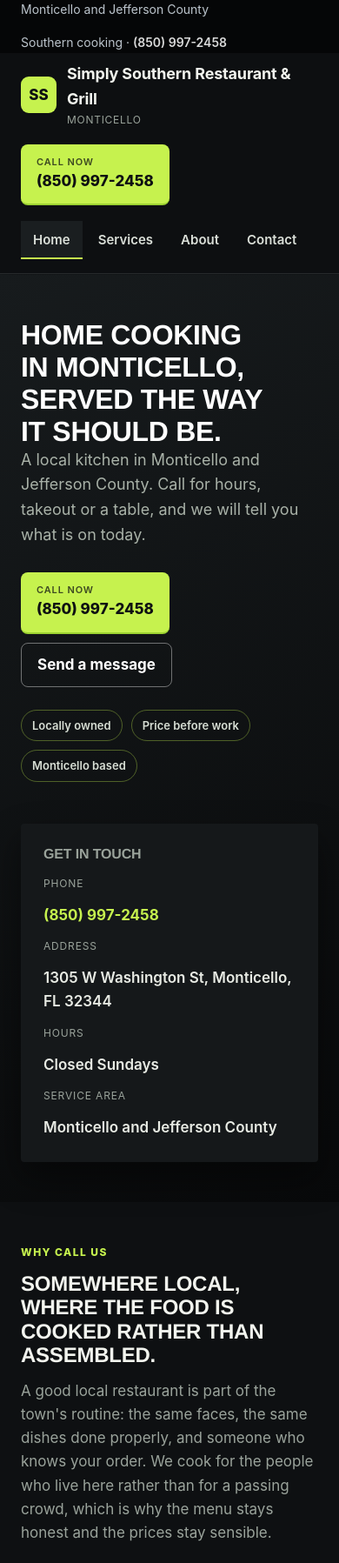
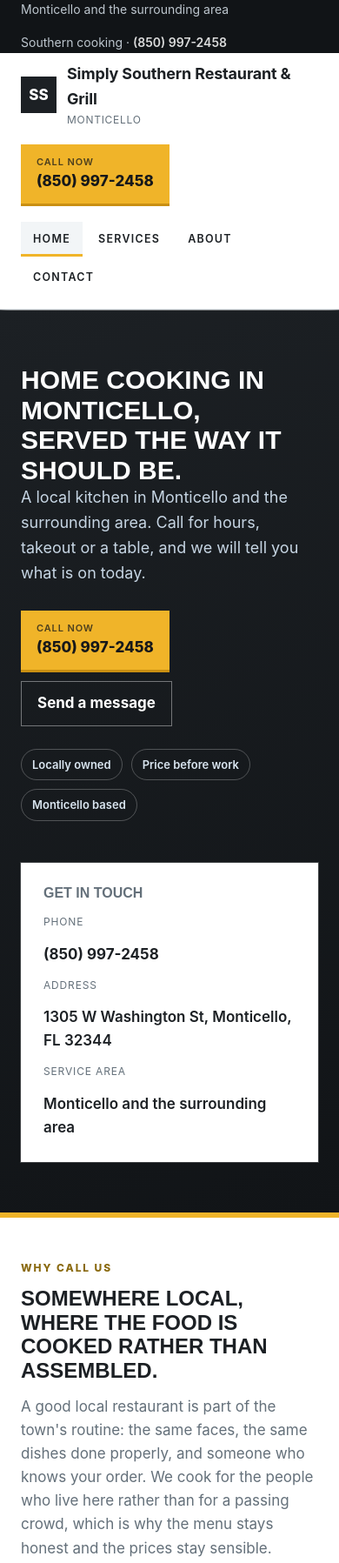
Before and after one commit to shulenbergerlogan-ops/lsdigitalsai-samples, a plain HTML site: page simply-southern-restaurant-grill/index.html in a window 390 px wide. Shown: the top 1797 px of the page at 87% size. Drawn offline with Linux system fonts and the light colour scheme.

Commit message:
Publish simply-southern-restaurant-grill/index.html

```diff
--- a/simply-southern-restaurant-grill/index.html
+++ b/simply-southern-restaurant-grill/index.html
@@ -4,7 +4,7 @@
 <meta charset="utf-8">
 <meta name="viewport" content="width=device-width, initial-scale=1">
 <title>Simply Southern Restaurant &amp; Grill | Restaurant in Monticello</title>
-<meta name="description" content="Simply Southern Restaurant &amp; Grill — restaurant in Monticello. A local kitchen serving Monticello and Jefferson County. Call (850) 997-2458.">
+<meta name="description" content="Simply Southern Restaurant &amp; Grill — restaurant in Monticello. A local kitchen serving Monticello and the surrounding area. Call (850) 997-2458.">
 <style>
   :root{--navy:#3A2317;--navy-deep:#0C2A45;--accent:#C8963E;--accent-dark:#A47A32;--ink:#16202B;--muted:#5A6B7B;--line:#E2E8EE;--paper:#FFFFFF;--wash:#F5F8FB;--radius:10px;--sans:-apple-system,BlinkMacSystemFont,"Segoe UI",Roboto,Helvetica,Arial,sans-serif;--display:var(--sans);--accent-ink:#20160A}
   *{box-sizing:border-box}
@@ -92,44 +92,26 @@
     section.block{padding:48px 0}
   }
 </style>
-<style>body.th-hivis{--navy:#F2F4EE;--navy-deep:#050607;--accent:#C6F24E;--accent-dark:#9CD231;--ink:#E8EBE4;--muted:#9AA39B;--line:#26292B;--paper:#0E1012;--wash:#15181A;--radius:4px;--accent-ink:#0E1012;--display:"Helvetica Neue",Arial,sans-serif}
+<style>body.th-slate{--navy:#1C2024;--navy-deep:#111417;--accent:#F0B429;--accent-dark:#C98F12;--ink:#1C2024;--muted:#64707A;--line:#DCE2E7;--paper:#FFFFFF;--wash:#F2F5F7;--radius:0px;--accent-ink:#16181A;--display:Arial,Helvetica,sans-serif}
 
-body.th-hivis h1,body.th-hivis h2,body.th-hivis h3{text-transform:uppercase;letter-spacing:-0.01em;font-weight:900}
-body.th-hivis header.site{background:rgba(14,16,18,0.95);border-bottom-color:var(--line)}
-body.th-hivis .topbar{background:#050607}
-body.th-hivis .brand small{color:var(--muted)}
-body.th-hivis .mark{background:var(--accent);color:var(--accent-ink)}
-body.th-hivis nav.pages button{color:#DADFD8;border-radius:0}
-body.th-hivis nav.pages button:hover{background:#1A1E20}
-body.th-hivis nav.pages button[aria-current="page"]{background:#1A1E20;box-shadow:inset 0 -2px 0 var(--accent)}
-body.th-hivis .hero{background:linear-gradient(150deg,#171B1D 0%,#08090A 100%)}
-body.th-hivis .hero p{color:#A9B2A8}
-body.th-hivis .creds li{color:#D7DED4;border-color:rgba(198,242,78,0.35)}
-body.th-hivis .card-quick{background:#15181A;color:var(--ink);box-shadow:0 18px 40px rgba(0,0,0,0.45)}
-body.th-hivis .card-quick h3,body.th-hivis .card-quick dt{color:var(--muted)}
-body.th-hivis .card-quick a{color:var(--accent)}
-body.th-hivis .svc{background:var(--line);border-color:var(--line)}
-body.th-hivis .svc article{background:var(--paper)}
-body.th-hivis .svc article p,body.th-hivis details.faq p,body.th-hivis .lede{color:var(--muted)}
-body.th-hivis details.faq{border-top-color:var(--line)}
-body.th-hivis details.faq summary{color:var(--navy)}
-body.th-hivis .form{background:#15181A;border-color:var(--line)}
-body.th-hivis .form input,body.th-hivis .form textarea{background:#0E1012;color:var(--ink);border-color:#2C3133}
-body.th-hivis .form label{color:var(--muted)}
-body.th-hivis .band{background:var(--accent);color:#0E1012}
-body.th-hivis .band h2{color:#0E1012}
-body.th-hivis .band p{color:rgba(14,16,18,0.72)}
-body.th-hivis .steps li:before{background:#1C2124;color:var(--ink)}
-body.th-hivis .facts b{color:var(--navy)}
-body.th-hivis .eyebrow{color:var(--accent)}
-body.th-hivis .ghost{border-color:#DADFD8;color:#DADFD8}
+body.th-slate h1,body.th-slate h2,body.th-slate h3,body.th-slate h4{text-transform:uppercase;letter-spacing:0;font-weight:800}
+body.th-slate .hero{padding:64px 0 58px;border-bottom:6px solid var(--accent)}
+body.th-slate .hero h1{font-size:clamp(30px,4vw,52px);max-width:20ch}
+body.th-slate .card-quick{border-radius:0;box-shadow:0 0 0 1px rgba(255,255,255,0.18)}
+body.th-slate .mark{border-radius:0}
+body.th-slate nav.pages button{text-transform:uppercase;letter-spacing:0.1em;font-size:12.5px;border-radius:0}
+body.th-slate .svc{border-radius:0}
+body.th-slate .svc article{border-radius:0}
+body.th-slate .callbtn{border-radius:0;border-bottom-width:3px}
+body.th-slate .ghost,body.th-slate .form{border-radius:0}
+body.th-slate .eyebrow{color:#8A6A10;letter-spacing:0.16em}
 </style>
 </head>
-<body class="th-hivis">
+<body class="th-slate">
 
 <div class="topbar">
   <div class="wrap">
-    <span>Monticello and Jefferson County</span>
+    <span>Monticello and the surrounding area</span>
     <span>Southern cooking · <a href="tel:+18509972458">(850) 997-2458</a></span>
   </div>
 </div>
@@ -155,7 +137,7 @@ body.th-hivis .ghost{border-color:#DADFD8;color:#DADFD8}
     <div class="wrap">
       <div>
         <h1>Home cooking in Monticello, served the way it should be.</h1>
-        <p>A local kitchen in Monticello and Jefferson County. Call for hours, takeout or a table, and we will tell you what is on today.</p>
+        <p>A local kitchen in Monticello and the surrounding area. Call for hours, takeout or a table, and we will tell you what is on today.</p>
         <div class="actions">
           <a class="callbtn" href="tel:+18509972458"><span><small>Call now</small>(850) 997-2458</span></a>
           <a class="ghost" href="#" data-nav="contact">Send a message</a>
@@ -169,9 +151,9 @@ body.th-hivis .ghost{border-color:#DADFD8;color:#DADFD8}
         <dl>
           <dt>Phone</dt><dd><a href="tel:+18509972458">(850) 997-2458</a></dd>
           <dt>Address</dt><dd>1305 W Washington St, Monticello, FL 32344</dd>
-          <dt>Hours</dt><dd>Closed Sundays</dd>
+
           <dt>Service area</dt>
-          <dd>Monticello and Jefferson County</dd>
+          <dd>Monticello and the surrounding area</dd>
         </dl>
       </aside>
     </div>
@@ -197,7 +179,7 @@ body.th-hivis .ghost{border-color:#DADFD8;color:#DADFD8}
     <div class="wrap">
       <div class="eyebrow">Questions we get asked</div>
       <h2 class="sec">Straight answers before you book anything.</h2>
-      <div style="margin-top:26px;max-width:820px"><details class="faq" open><summary>Do you take reservations?</summary><p>Call us and we will tell you what is available for the day you have in mind.</p></details><details class="faq"><summary>Can I order takeout?</summary><p>Yes. Phone your order through and we will have it ready to collect.</p></details><details class="faq"><summary>What area do you serve?</summary><p>Monticello and Jefferson County.</p></details></div>
+      <div style="margin-top:26px;max-width:820px"><details class="faq" open><summary>Do you take reservations?</summary><p>Call us and we will tell you what is available for the day you have in mind.</p></details><details class="faq"><summary>Can I order takeout?</summary><p>Yes. Phone your order through and we will have it ready to collect.</p></details><details class="faq"><summary>What area do you serve?</summary><p>Monticello and the surrounding area.</p></details></div>
     </div>
   </section>
 
@@ -234,7 +216,7 @@ body.th-hivis .ghost{border-color:#DADFD8;color:#DADFD8}
     <div class="wrap">
       <div class="eyebrow">Frequently asked</div>
       <h2 class="sec">The things people want to know before they call.</h2>
-      <div style="margin-top:26px;max-width:820px"><details class="faq" open><summary>Do you take reservations?</summary><p>Call us and we will tell you what is available for the day you have in mind.</p></details><details class="faq"><summary>Can I order takeout?</summary><p>Yes. Phone your order through and we will have it ready to collect.</p></details><details class="faq"><summary>What area do you serve?</summary><p>Monticello and Jefferson County.</p></details></div>
+      <div style="margin-top:26px;max-width:820px"><details class="faq" open><summary>Do you take reservations?</summary><p>Call us and we will tell you what is available for the day you have in mind.</p></details><details class="faq"><summary>Can I order takeout?</summary><p>Yes. Phone your order through and we will have it ready to collect.</p></details><details class="faq"><summary>What area do you serve?</summary><p>Monticello and the surrounding area.</p></details></div>
     </div>
   </section>
 
@@ -252,7 +234,7 @@ body.th-hivis .ghost{border-color:#DADFD8;color:#DADFD8}
       <div>
         <div class="eyebrow">About us</div>
         <h2 class="sec">A Monticello kitchen, run by people who live here.</h2>
-        <p class="lede">Simply Southern Restaurant &amp; Grill is a restaurant based in Monticello, working across Monticello and Jefferson County.</p>
+        <p class="lede">Simply Southern Restaurant &amp; Grill is a restaurant based in Monticello, working across Monticello and the surrounding area.</p>
         <p class="lede">We are a local restaurant rather than part of a chain, which means the person who answers the phone can tell you what is good today. Most of our trade comes from regulars in town, and the menu is built around what they keep ordering.</p>
       </div>
       <ul class="facts"><li><b>Cooked properly</b>Real cooking, done in-house, every service.</li><li><b>Regulars first</b>The people who eat here every week shape what we serve.</li><li><b>Straight answers</b>If we are full or out of something, we tell you on the phone.</li><li><b>Easy to reach</b>One local number for hours, takeout and questions.</li></ul>
@@ -262,8 +244,8 @@ body.th-hivis .ghost{border-color:#DADFD8;color:#DADFD8}
   <section class="block alt">
     <div class="wrap">
       <div class="eyebrow">Where we work</div>
-      <h2 class="sec">Monticello and Jefferson County.</h2>
-      <p class="lede">1305 W Washington St, Monticello, FL 32344, Closed Sundays</p>
+      <h2 class="sec">Monticello and the surrounding area.</h2>
+      <p class="lede">1305 W Washington St, Monticello, FL 32344</p>
     </div>
   </section>
 
@@ -297,8 +279,8 @@ body.th-hivis .ghost{border-color:#DADFD8;color:#DADFD8}
           <ul class="facts" style="margin-top:32px">
             <li><b>Phone</b><a href="tel:+18509972458">(850) 997-2458</a></li>
             <li><b>Address</b>1305 W Washington St, Monticello, FL 32344</li>
-            <li><b>Hours</b>Closed Sundays</li>
-            <li><b>Service area</b>Monticello and Jefferson County</li>
+
+            <li><b>Service area</b>Monticello and the surrounding area</li>
           </ul>
         </div>
       </div>
@@ -317,7 +299,7 @@ body.th-hivis .ghost{border-color:#DADFD8;color:#DADFD8}
   <div class="wrap">
     <div>
       <h4>Simply Southern Restaurant &amp; Grill</h4>
-      <p style="margin:0 0 10px;color:#B9C9D8">A local kitchen serving Monticello and Jefferson County.</p>
+      <p style="margin:0 0 10px;color:#B9C9D8">A local kitchen serving Monticello and the surrounding area.</p>
       <a href="tel:+18509972458">(850) 997-2458</a>
       <span style="display:block;padding:3px 0">1305 W Washington St, Monticello, FL 32344</span>
     </div>
@@ -328,7 +310,7 @@ body.th-hivis .ghost{border-color:#DADFD8;color:#DADFD8}
       <a href="#" data-nav="about">About</a>
       <a href="#" data-nav="contact">Contact</a>
     </div>
-    <div><h4>Hours</h4><span style="display:block;padding:3px 0">Closed Sundays</span></div>
+    <div><h4>Service area</h4><span style="display:block;padding:3px 0">Monticello and the surrounding area</span></div>
   </div>
   <div class="wrap"><div class="bottom"><span>© 2026 Simply Southern Restaurant &amp; Grill · Monticello</span><span>Concept site prepared by LSDigitalsAI</span></div></div>
 </footer>
```
